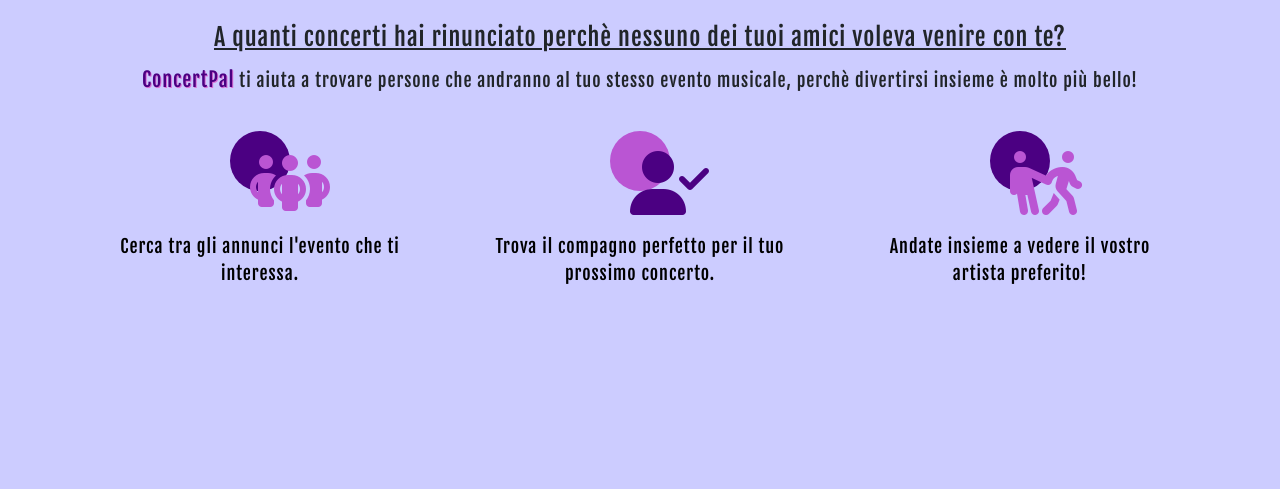
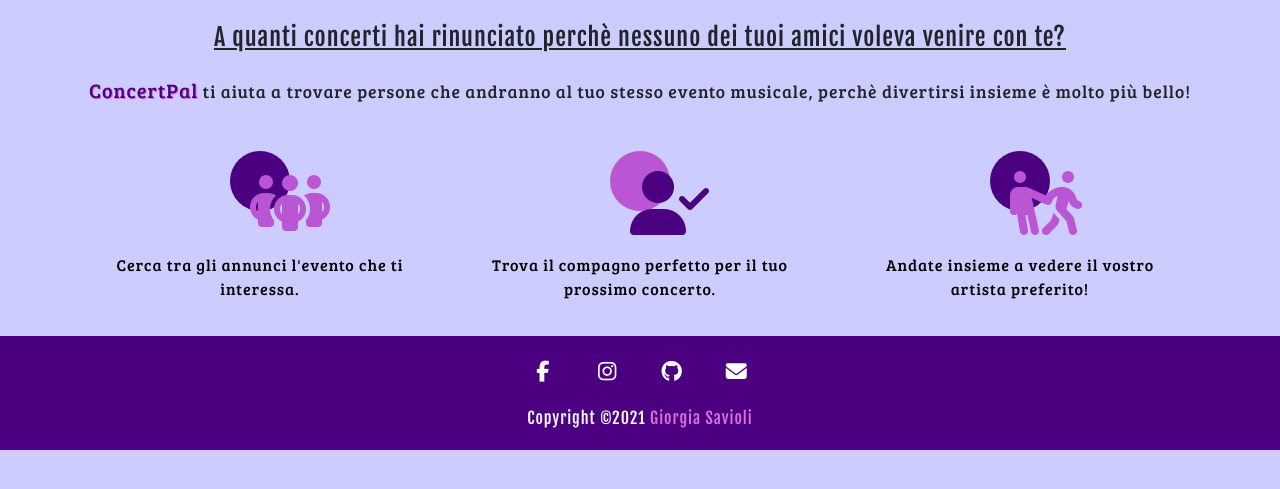
Before and after one commit to savioligiorgia/ConcertPal, a plain HTML site: page index.html in a window 1280 px wide. Shown: the part 211-700 px from the top of the page. Drawn offline with nearby package versions, Linux system fonts and the light colour scheme.

Commit message:
Add files via upload

```diff
--- a/css/style.css
+++ b/css/style.css
@@ -62,7 +62,9 @@ li.active a {
   padding: 20px 20px;
   text-align: center;
   color: black;
-  font-size: 18px;
+  font-size: 16px;
+  font-family: 'Bree Serif', serif;
+
 }
 
 i {
@@ -77,8 +79,10 @@ h4 {
 
 #sottotitolo {
   text-align: center;
-  font-size: 18px;
-  padding-top: 5px;
+  font-size: 17.5px;
+  font-family: 'Bree Serif', serif;
+  padding-top: 15px;
+  padding-bottom: 10px;"
 }
 
 .diverso {
@@ -89,21 +93,53 @@ h4 {
 
 @media only screen and (max-width: 700px) {
   .card-text {
-    font-size: 15px;
+    font-size: 14px;
     padding: 30px 15px;
   }
 
   h4 {
-    font-size: 20px !important;
+    font-size: 16.5px !important;
   }
 
   #sottotitolo {
-    font-size: 15px;
+    font-size: 14.5px;
   }
 
   .diverso {
-    font-size: 18px;
+    font-size: 17px;
+
   }
+}
+
+footer {
+  background-color: indigo;
+}
+
+.ul2 {
+  padding-left: 0px !important;
+  margin-bottom: 0px !important;
+  text-align: center !important;
+  height: 50px;
+  padding-top: 20px;
+}
+
+.ul2 li {
+  display: inline-block;
+}
+
+.fa-facebook, .fa-instagram, .fa-github, .fa-envelope {
+  display: inline-block;
+  margin: 0px !important;
+}
+
+.social {
+  text-decoration: none !important;
+  color: white;
+  font-size: 21px;
+}
+
+.social:hover {
+  color: orchid;
 }
 
 /*css di accedi.html e login.html*/
--- a/index.html
+++ b/index.html
@@ -15,6 +15,9 @@
 		<script src="https://code.jquery.com/jquery-3.3.1.slim.min.js" integrity="sha384-q8i/X+965DzO0rT7abK41JStQIAqVgRVzpbzo5smXKp4YfRvH+8abtTE1Pi6jizo" crossorigin="anonymous"></script>
 		<script src="https://cdn.jsdelivr.net/npm/popper.js@1.14.7/dist/umd/popper.min.js" integrity="sha384-UO2eT0CpHqdSJQ6hJty5KVphtPhzWj9WO1clHTMGa3JDZwrnQq4sF86dIHNDz0W1" crossorigin="anonymous"></script>
 		<script src="https://cdn.jsdelivr.net/npm/bootstrap@4.3.1/dist/js/bootstrap.min.js" integrity="sha384-JjSmVgyd0p3pXB1rRibZUAYoIIy6OrQ6VrjIEaFf/nJGzIxFDsf4x0xIM+B07jRM" crossorigin="anonymous"></script>
+		<link rel="preconnect" href="https://fonts.googleapis.com">
+		<link rel="preconnect" href="https://fonts.gstatic.com" crossorigin>
+		<link href="https://fonts.googleapis.com/css2?family=Bree+Serif&display=swap" rel="stylesheet">
 	</head>
 	<body>
 		<header style="background-image: url('img/concerto.jpeg');">
@@ -58,6 +61,18 @@
     			</div>
 			</div>
 		</main>
-		<footer></footer>
- </body>
+		<footer>
+			<section>
+				<ul class="ul2">
+				    <li><a href="#" class="social"><i class="fa fa-facebook"></i></a></li>
+				    <li><a href="#"class="social"><i class="fa fa-instagram"></i></a></li>
+				    <li><a href="https://github.com/savioligiorgia/ConcertPal" class="social"><i class="fa fa-github"></i></a></li>
+				    <li><a href="mailto: concertpal@hotmail.it" class="social"><i class="fa fa-envelope"></i></a></li>
+ 				</ul>
+		    	<p class="text-center text-light" style="margin-bottom: 0px !important; padding-top: 20px; padding-bottom: 20px;">Copyright &copy;2021
+		    		<a href="#" style="color: orchid;">Giorgia Savioli</a>
+		   		</p>
+		   	</section>
+		</footer>
+ 	</body>
 </html>
```
Also changed, not shown: accedi.html (+14 -1 lines), annunci.html (+14 -1 lines), faq.html (+14 -1 lines), iscriviti.html (+14 -1 lines), pubblica.html (+15 -2 lines), img/GoGoSound.png (added), img/idea - post Reddit.jpg (added), img/petra.jpeg, img/will.jpeg, 2 other files.
